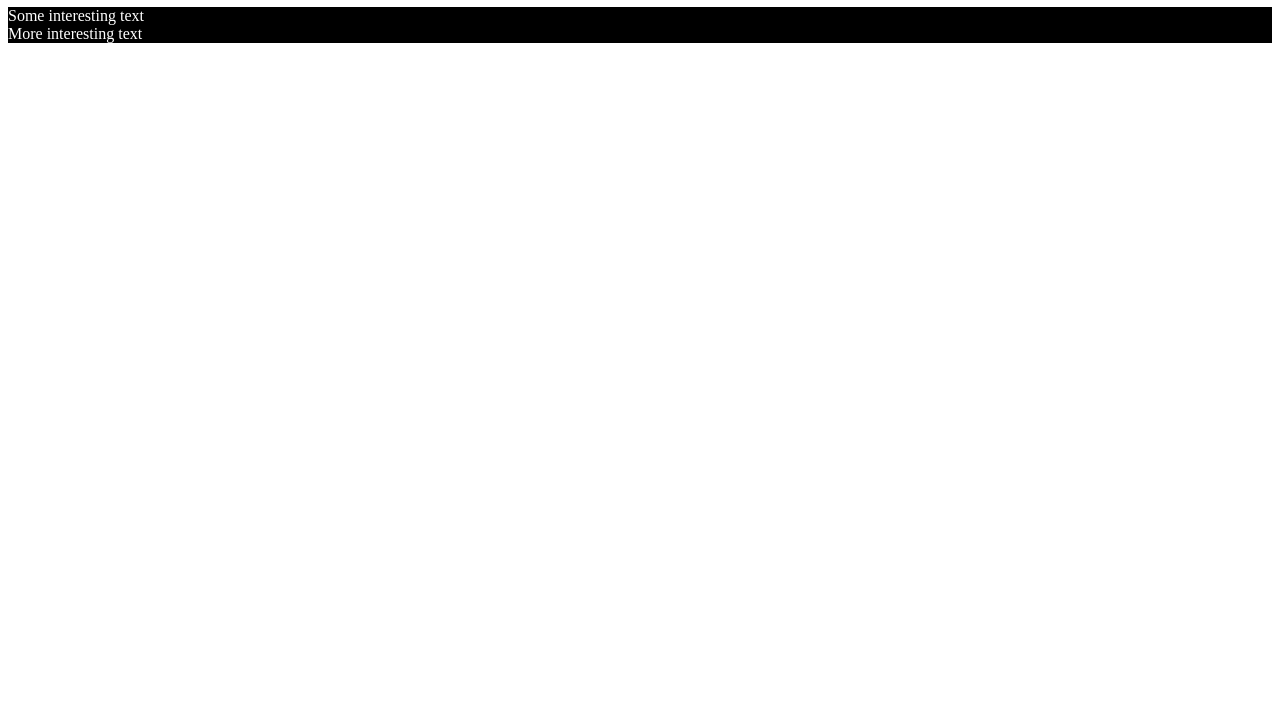
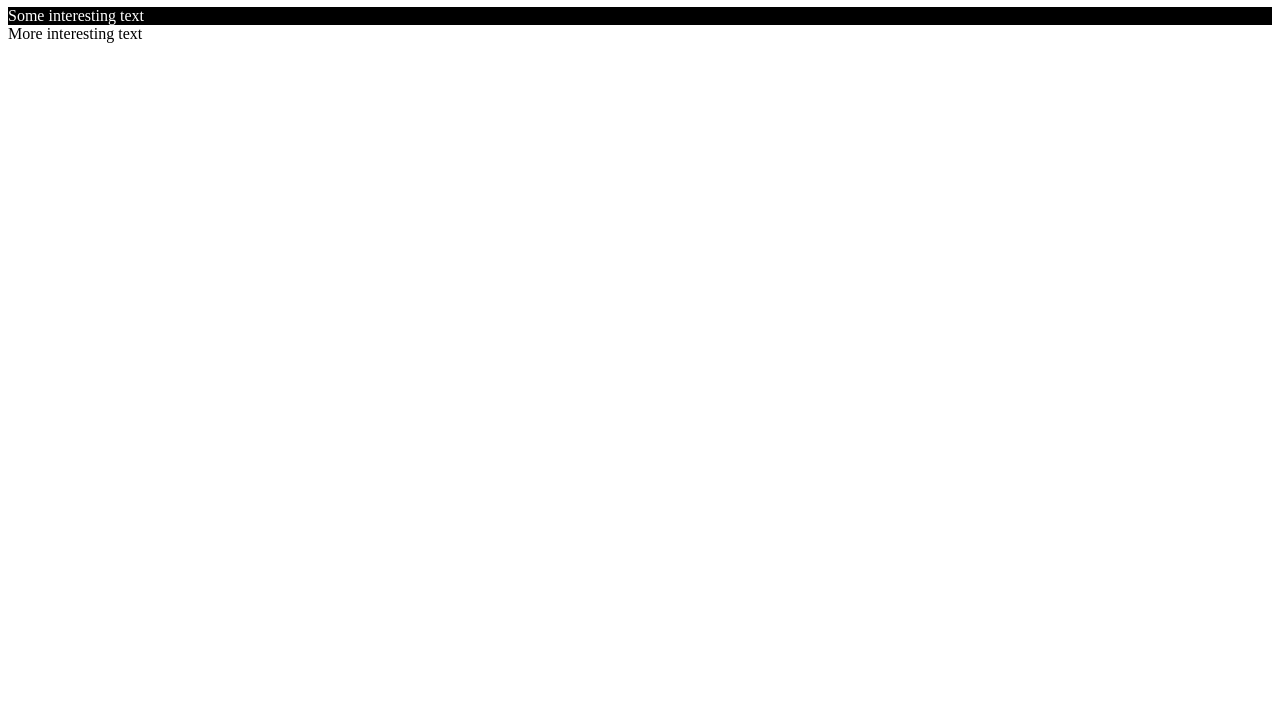
Before and after one commit to Janiceding1/UX220-Test-2, a plain HTML site: page q1.html in a window 1280 px wide. Shown: the part 73-800 px from the top of the page. Drawn offline with Linux system fonts and the light colour scheme.

Commit message:
Update q1.html

```diff
--- a/q1.html
+++ b/q1.html
@@ -3,18 +3,18 @@
 <head>
     <!-- Because of a mistake, the following code colors the text in both divs.
     Fix the mistake so that the text is colored in only the 1st div. -->
-<style>
-    #text-here{
-    color: white;
-    background: black
-    }
-</style>
+    <style>
+        #text-here {
+            color: white;
+            background: black;
+        }
+    </style>
+</head>
 
-</head>
 <body>
     <h1>Question 1</h1>
     <div id="text-here">Some interesting text</div>
-    <div id="text-here">More interesting text</div>
+    <div>More interesting text</div>
+</body>
 
 </html>
-</body>
```
